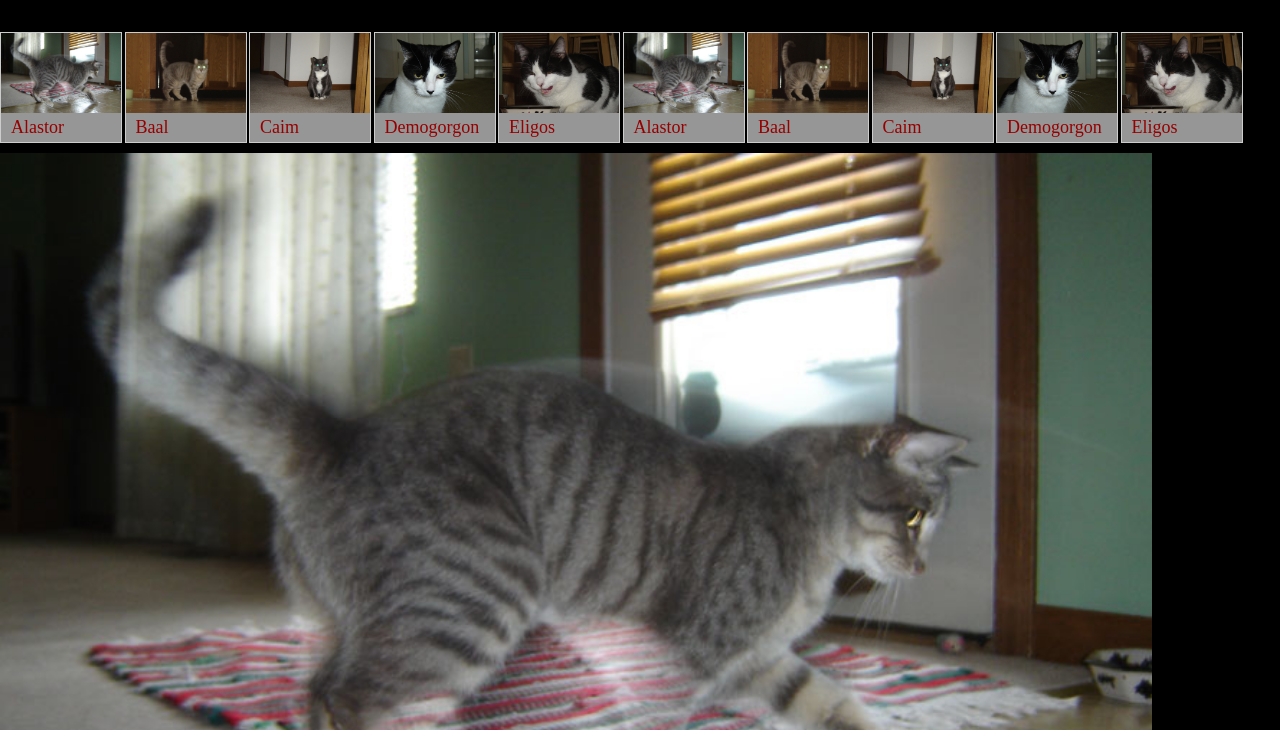
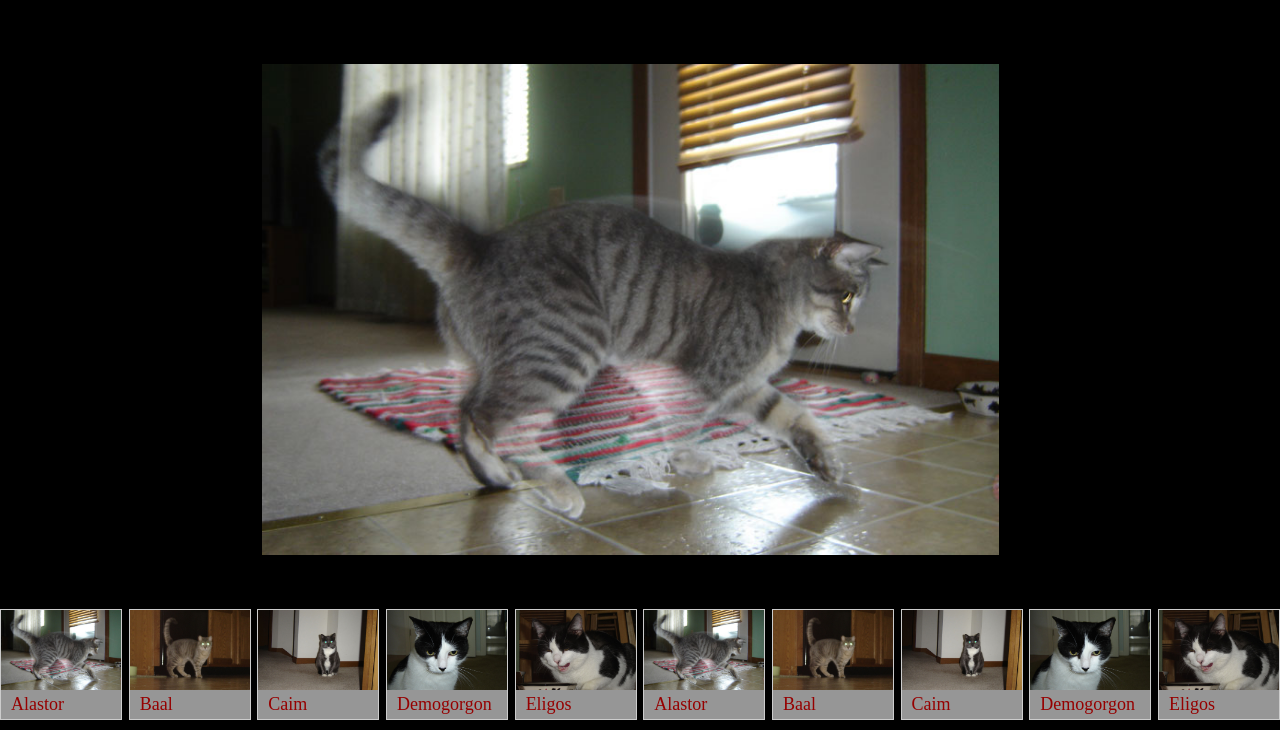
Before and after one commit to Hawkbit/doomkitty, a plain HTML site: page doomkitty/index.html in a window 1280 px wide. Shown: the part 70-800 px from the top of the page. Drawn offline with nearby package versions, Linux system fonts and the light colour scheme.

Commit message:
more styling with flexbox

```diff
--- a/doomkitty/index.html
+++ b/doomkitty/index.html
@@ -10,9 +10,10 @@
 </head>
 
 <body>
-    <header>
+    <header class="main-header">
         <h1 class="logo-text">doomkitty</h1>
     </header>
+    <main class="main-content">
       <ul class="thumbnail-list">
           <li class="thumbnail-item">
               <a href="#">
@@ -76,9 +77,13 @@
           </li>
       </ul>
       <div class="detail-image-container">
+        <div class="detail-image-frame">
           <img class="detail-image" src="img/alastor.jpg" alt="" />
           <span class="detail-image-title">VIS</span>
         </div>
+      </div>
+    </main>
+
 </body>
 
 </html>
--- a/doomkitty/stylesheets/styles.css
+++ b/doomkitty/stylesheets/styles.css
@@ -9,7 +9,14 @@
   font-style: normal;
 }
 
+html, body {
+  height: 100%;
+}
+
 body{
+  display: flex;
+  flex-direction: column;
+
   font-size: 10px;
   background: rgb(0,0,0);
 }
@@ -17,6 +24,10 @@ body{
 a{
   /* style decoration */
   text-decoration: none;
+}
+
+.main-header {
+  flex: 0 1 auto;
 }
 
 .logo-text {
@@ -28,19 +39,27 @@ a{
   font-size: 37px;
 }
 
-.thumbnail-item + .thumbnail-item {
-  margin-top: 10px;
+.main-content {
+  flex: 1 1 auto;
+  display: flex;
+  flex-direction: column;
 }
 
 .thumbnail-item {
   /* display: block; */
   display: inline-block;
-  width: 120px;
+  /* width: 120px; */
+  min-width: 120px;
+  max-width: 120px;
   border: 1px solid rgb(100%, 100%, 100%);
   border: 1px solid rgba(100%, 100%, 100%, 0.8);
 }
 
 .thumbnail-list {
+  flex: 0 1 auto;
+  order: 2;
+  display: flex;
+  justify-content: space-between;
   list-style: none;
   padding: 0;
 
@@ -64,6 +83,17 @@ a{
   font-size: 18px;
 }
 
+.detail-image-container {
+  flex: 1 1 auto;
+  display: flex;
+  justify-content: center;
+  align-items: center;
+}
+
+.detail-image-frame {
+  text-align:center;
+}
+
 .detail-image {
   width: 90%;
 }
```
Lines whose indentation alone changed are shown as unchanged.
